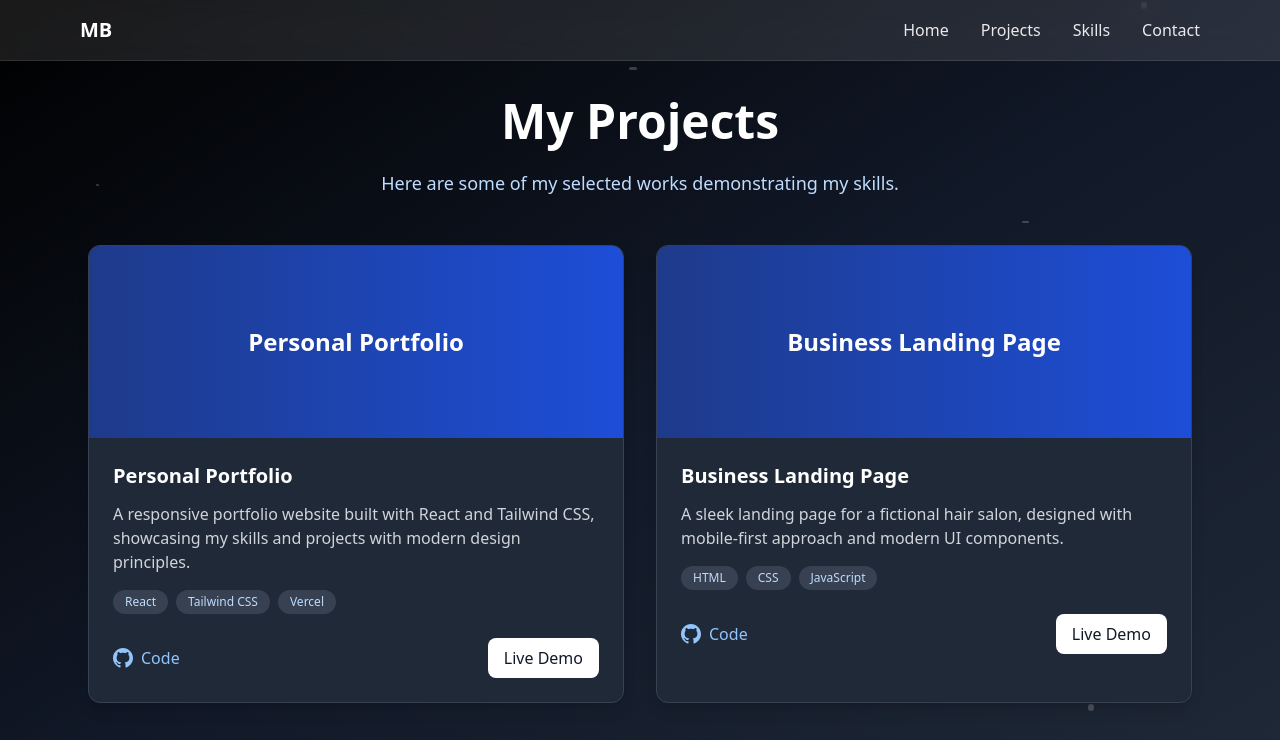
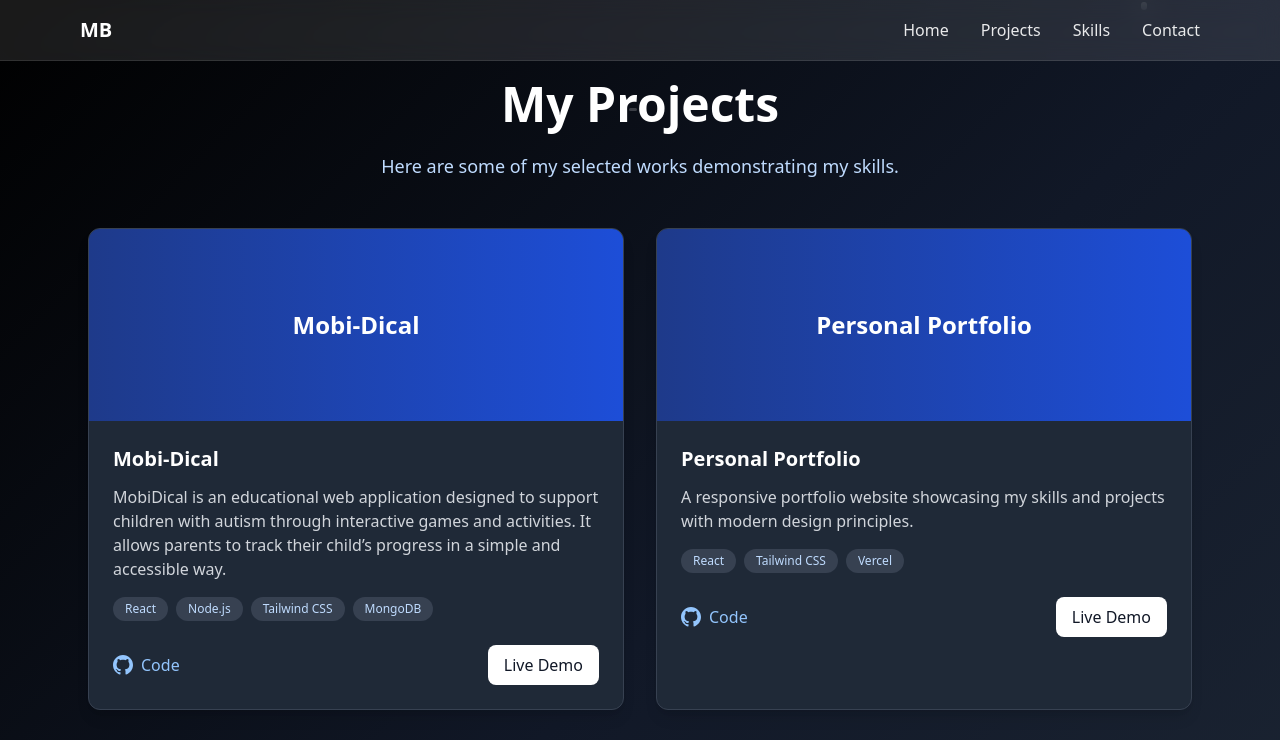
Before and after one commit to mrymBn/MyPortfolio, a React (Create React App) app: page /projects in a window 1280 px wide. Shown: the top 740 px of the page. Built offline with nearby package versions, Linux system fonts and the light colour scheme.

Commit message:
some content changes in projects

```diff
--- a/src/pages/Projects.jsx
+++ b/src/pages/Projects.jsx
@@ -3,19 +3,29 @@ import { motion } from "framer-motion";
 export default function Projects() {
   const projects = [
     {
-      title: "Personal Portfolio",
-      description: "A responsive portfolio website built with React and Tailwind CSS, showcasing my skills and projects with modern design principles.",
-      tech: ["React", "Tailwind CSS", "Vercel"],
-      githubLink: "https://github.com/yourusername/portfolio",
-      demoLink: "#"
+      title: "Mobi-Dical",
+      description: `MobiDical is an educational web application designed to support children with autism through interactive games and activities.
+It allows parents to track their child’s progress in a simple and accessible way.`,
+      tech: ["React", "Node.js", "Tailwind CSS", "MongoDB"],
+      githubLink: "https://github.com/mrymBn/MobiDical",
+      demoLink: "#",
     },
     {
-      title: "Business Landing Page",
-      description: "A sleek landing page for a fictional hair salon, designed with mobile-first approach and modern UI components.",
-      tech: ["HTML", "CSS", "JavaScript"],
-      githubLink: "https://github.com/yourusername/salon-landing",
-      demoLink: "#"
-    }
+      title: "Personal Portfolio",
+      description:
+        "A responsive portfolio website showcasing my skills and projects with modern design principles.",
+      tech: ["React", "Tailwind CSS", "Vercel"],
+      githubLink: "https://github.com/mrymBn/MyPortfolio",
+      demoLink: "#",
+    },
+    {
+      title: "Habit tracker App",
+      description:
+        "A cross-platform habit tracking app built with Flutter, featuring clean interfaces to help users build better routines through daily check-ins, progress visualization, and smart reminders.",
+      tech: ["Flutter", "Dart", "Firebase"],
+      githubLink: "https://github.com/yourusername/portfolio",
+      demoLink: "#",
+    },
   ];
 
   return (
@@ -31,8 +41,10 @@ export default function Projects() {
               height: `${Math.random() * 8 + 2}px`,
               top: `${Math.random() * 100}%`,
               left: `${Math.random() * 100}%`,
-              animation: `float ${Math.random() * 15 + 5}s ease-in-out infinite both`,
-              animationDelay: `${Math.random() * 5}s`
+              animation: `float ${
+                Math.random() * 15 + 5
+              }s ease-in-out infinite both`,
+              animationDelay: `${Math.random() * 5}s`,
             }}
           />
         ))}
@@ -56,7 +68,9 @@ export default function Projects() {
               className="bg-gray-800 rounded-xl shadow-lg overflow-hidden hover:shadow-xl transition-all border border-gray-700"
             >
               <div className="h-48 bg-gradient-to-r from-blue-900 to-blue-700 flex items-center justify-center">
-                <span className="text-white text-2xl font-bold">{project.title}</span>
+                <span className="text-white text-2xl font-bold">
+                  {project.title}
+                </span>
               </div>
               <div className="p-6">
                 <h3 className="text-xl font-bold mb-3">{project.title}</h3>
@@ -78,8 +92,12 @@ export default function Projects() {
                     href={project.githubLink}
                     className="text-blue-300 hover:text-blue-100 font-medium flex items-center gap-2"
                   >
-                    <svg className="w-5 h-5" fill="currentColor" viewBox="0 0 24 24">
-                      <path d="M12 0c-6.626 0-12 5.373-12 12 0 5.302 3.438 9.8 8.207 11.387.599.111.793-.261.793-.577v-2.234c-3.338.726-4.033-1.416-4.033-1.416-.546-1.387-1.333-1.756-1.333-1.756-1.089-.745.083-.729.083-.729 1.205.084 1.839 1.237 1.839 1.237 1.07 1.834 2.807 1.304 3.492.997.107-.775.418-1.305.762-1.604-2.665-.305-5.467-1.334-5.467-5.931 0-1.311.469-2.381 1.236-3.221-.124-.303-.535-1.524.117-3.176 0 0 1.008-.322 3.301 1.23.957-.266 1.983-.399 3.003-.404 1.02.005 2.047.138 3.006.404 2.291-1.552 3.297-1.23 3.297-1.23.653 1.653.242 2.874.118 3.176.77.84 1.235 1.911 1.235 3.221 0 4.609-2.807 5.624-5.479 5.921.43.372.823 1.102.823 2.222v3.293c0 .319.192.694.801.576 4.765-1.589 8.199-6.086 8.199-11.386 0-6.627-5.373-12-12-12z"/>
+                    <svg
+                      className="w-5 h-5"
+                      fill="currentColor"
+                      viewBox="0 0 24 24"
+                    >
+                      <path d="M12 0c-6.626 0-12 5.373-12 12 0 5.302 3.438 9.8 8.207 11.387.599.111.793-.261.793-.577v-2.234c-3.338.726-4.033-1.416-4.033-1.416-.546-1.387-1.333-1.756-1.333-1.756-1.089-.745.083-.729.083-.729 1.205.084 1.839 1.237 1.839 1.237 1.07 1.834 2.807 1.304 3.492.997.107-.775.418-1.305.762-1.604-2.665-.305-5.467-1.334-5.467-5.931 0-1.311.469-2.381 1.236-3.221-.124-.303-.535-1.524.117-3.176 0 0 1.008-.322 3.301 1.23.957-.266 1.983-.399 3.003-.404 1.02.005 2.047.138 3.006.404 2.291-1.552 3.297-1.23 3.297-1.23.653 1.653.242 2.874.118 3.176.77.84 1.235 1.911 1.235 3.221 0 4.609-2.807 5.624-5.479 5.921.43.372.823 1.102.823 2.222v3.293c0 .319.192.694.801.576 4.765-1.589 8.199-6.086 8.199-11.386 0-6.627-5.373-12-12-12z" />
                     </svg>
                     Code
                   </a>
```
